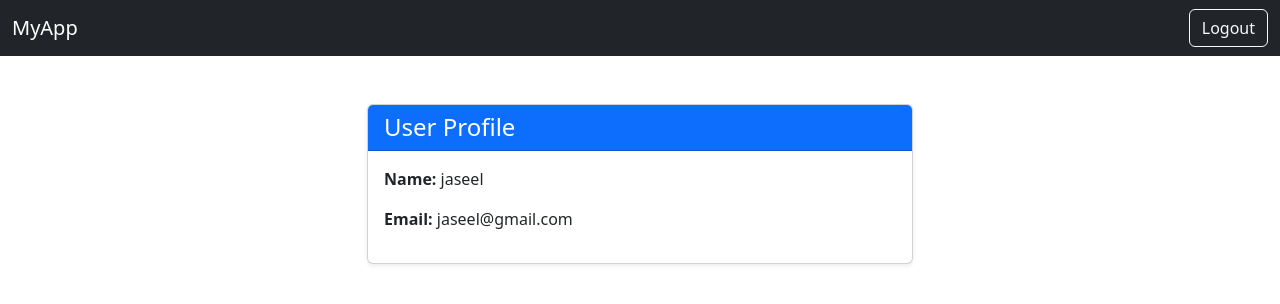
After one commit to mhdjaseel/Todo-list, a Django app: page /profile/ in a window 1280 px wide. The commit adds this page. Shown: the top 304 px of the page. Run offline with Django 5.2, Linux system fonts and the light colour scheme; a user stored in the database is signed in.

```diff
--- a/ToDo/project1/account/views.py
+++ b/ToDo/project1/account/views.py
@@ -32,6 +32,7 @@ def signin(req):
         user=authenticate(username=username,password=password)
 
         if user:
+            login(req,user)
             return redirect('home')
         else:
             messages.error(req,'Invalid username or password')
@@ -40,7 +41,7 @@ def signin(req):
 
 # logout view
 
-
+@login_required(login_url='signin')
 def user_logout(req):
     logout(req)
     return redirect('signin')
--- a/ToDo/project1/project1/urls.py
+++ b/ToDo/project1/project1/urls.py
@@ -24,6 +24,7 @@ urlpatterns = [
     path('edit/<int:id>/',views.edit,name='edit'),
     path('completed/<int:id>/',views.completed,name='completed'),
     path('completed_task',views.completed_task,name='completed_task'),
+    path("profile/", views.profile, name="profile"),
     path('',include('account.urls'))
 
 ]
--- a/ToDo/project1/project1/views.py
+++ b/ToDo/project1/project1/views.py
@@ -1,8 +1,11 @@
 
 from django.shortcuts import render,redirect
 from .models import Todo
+from django.contrib.auth.decorators import login_required
+
 
 #view for home
+@login_required(login_url='signin')
 def home(request):
     context={}
     if request.method =='POST':
@@ -15,6 +18,8 @@ def home(request):
 
 
 #view for delete
+
+@login_required(login_url='signin')
 
 def delete(request, id):
     item=Todo.objects.get(id=id)
@@ -30,6 +35,7 @@ def delete(request, id):
 
 
 #view for edit
+@login_required(login_url='signin')
 
 def edit(request,id):
     task=Todo.objects.get(id=id)
@@ -41,6 +47,7 @@ def edit(request,id):
 
 
 #view for change status to completed
+@login_required(login_url='signin')
 
 def completed(request,id):
     task=Todo.objects.get(id=id)
@@ -50,7 +57,15 @@ def completed(request,id):
 
 
 #view for completed task
+@login_required(login_url='signin')
 
 def completed_task(request):
     task=Todo.objects.all().filter(status=True)
     return render(request,'completed.html',{'task':task})
+
+#view for profile
+@login_required(login_url='signin')
+
+def profile(request):
+    user=request.user
+    return render(request,'profile.html',{'user':user})
--- a/ToDo/project1/templates/layout.html
+++ b/ToDo/project1/templates/layout.html
@@ -44,6 +44,7 @@
   <h4 class="text-center py-3 border-bottom border-secondary">Menu</h4>
   <a role='button'  href="{% url "home" %}"> Home</a>
   <a role='button' href="{% url "completed_task" %}"> Completed</a>
+  <a role='button' href="{% url "profile" %}"> Profile</a>
 </div>
 
 {% block content %}
--- /dev/null
+++ b/ToDo/project1/templates/profile.html
@@ -0,0 +1,39 @@
+<!-- templates/profile.html -->
+<!DOCTYPE html>
+<html lang="en">
+<head>
+    <meta charset="UTF-8">
+    <title>User Profile</title>
+    <!-- Bootstrap 5 CDN -->
+    <link href="https://cdn.jsdelivr.net/npm/bootstrap@5.3.0/dist/css/bootstrap.min.css" rel="stylesheet">
+</head>
+<body>
+    <nav class="navbar navbar-expand-lg navbar-dark bg-dark">
+        <div class="container-fluid">
+            <a class="navbar-brand" href="#">MyApp</a>
+            <div class="d-flex">
+                <a href="{% url 'user_logout' %}" class="btn btn-outline-light">Logout</a>
+            </div>
+        </div>
+    </nav>
+
+    <div class="container mt-5">
+        <div class="row justify-content-center">
+            <div class="col-md-6">
+                <div class="card shadow-sm">
+                    <div class="card-header bg-primary text-white">
+                        <h4 class="mb-0">User Profile</h4>
+                    </div>
+                    <div class="card-body">
+                        <p><strong>Name:</strong> {{ user.username }}</p>
+                        <p><strong>Email:</strong> {{ user.email }}</p>
+                    </div>
+                </div>
+            </div>
+        </div>
+    </div>
+
+    <!-- Bootstrap JS (optional, for dropdowns or modals) -->
+    <script src="https://cdn.jsdelivr.net/npm/bootstrap@5.3.0/dist/js/bootstrap.bundle.min.js"></script>
+</body>
+</html>
```
Also changed, not shown: ToDo/project1/db.sqlite3, ToDo/project1/project1/settings.py (line endings or trailing spaces).
